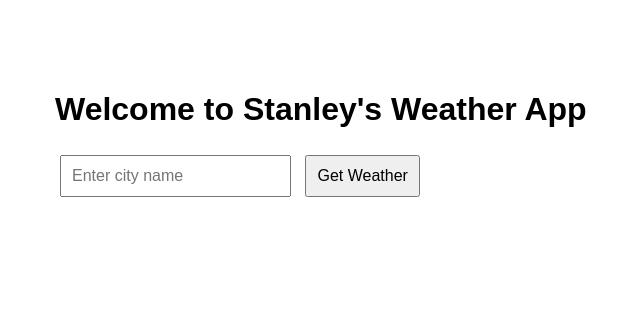
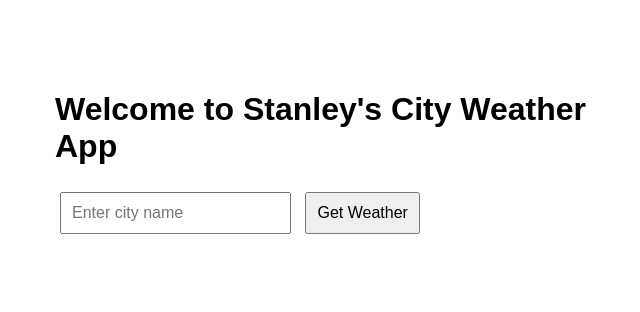
Before and after one commit to Stanleyobazee/nodejs-city-weather-application, a website: page public/index.html in a window 1280 px wide. Shown: the whole page, without its empty margins (285-925 px from the left). Drawn offline with Linux system fonts and the light colour scheme.

Commit message:
update index.html

```diff
--- a/public/index.html
+++ b/public/index.html
@@ -11,7 +11,7 @@
     </style>
 </head>
 <body>
-    <h1>Welcome to Stanley's Weather App</h1>
+    <h1>Welcome to Stanley's City Weather App</h1>
     <input type="text" id="cityInput" placeholder="Enter city name" />
     <button onclick="getWeather()">Get Weather</button>
     <div id="result"></div>
```
